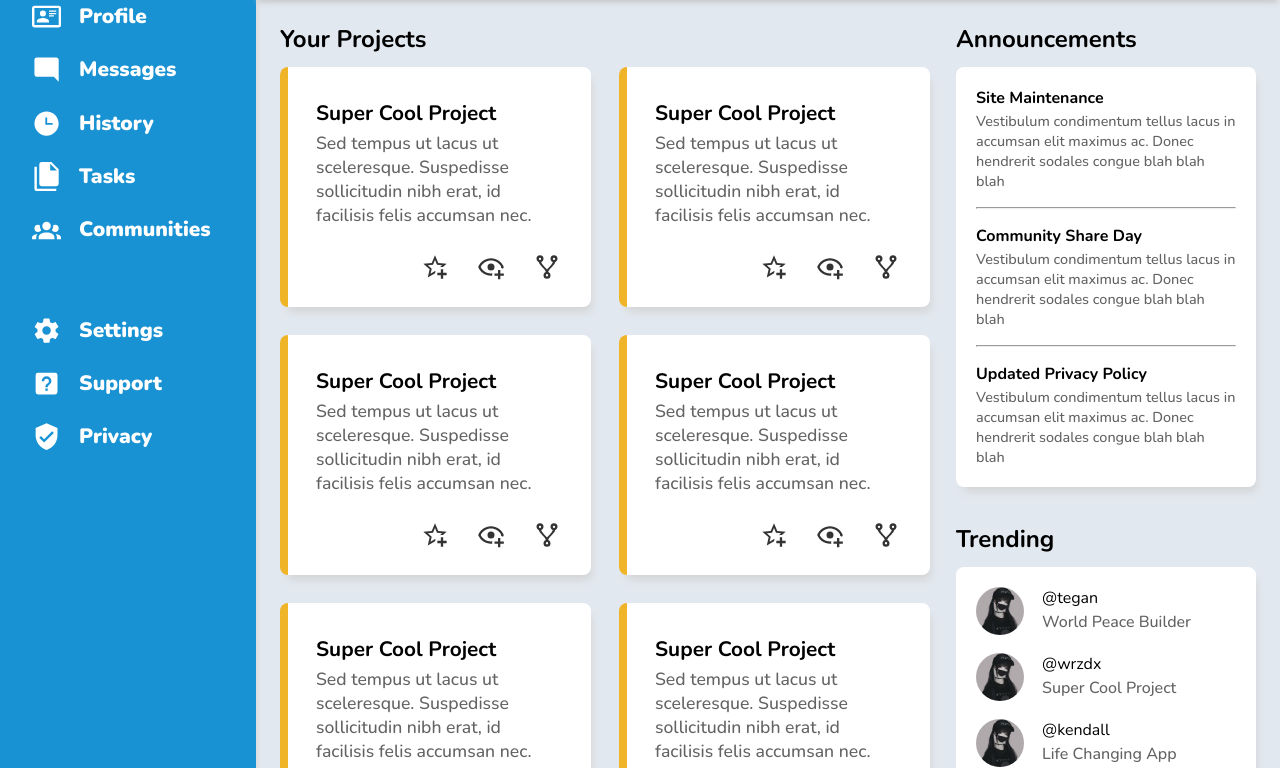
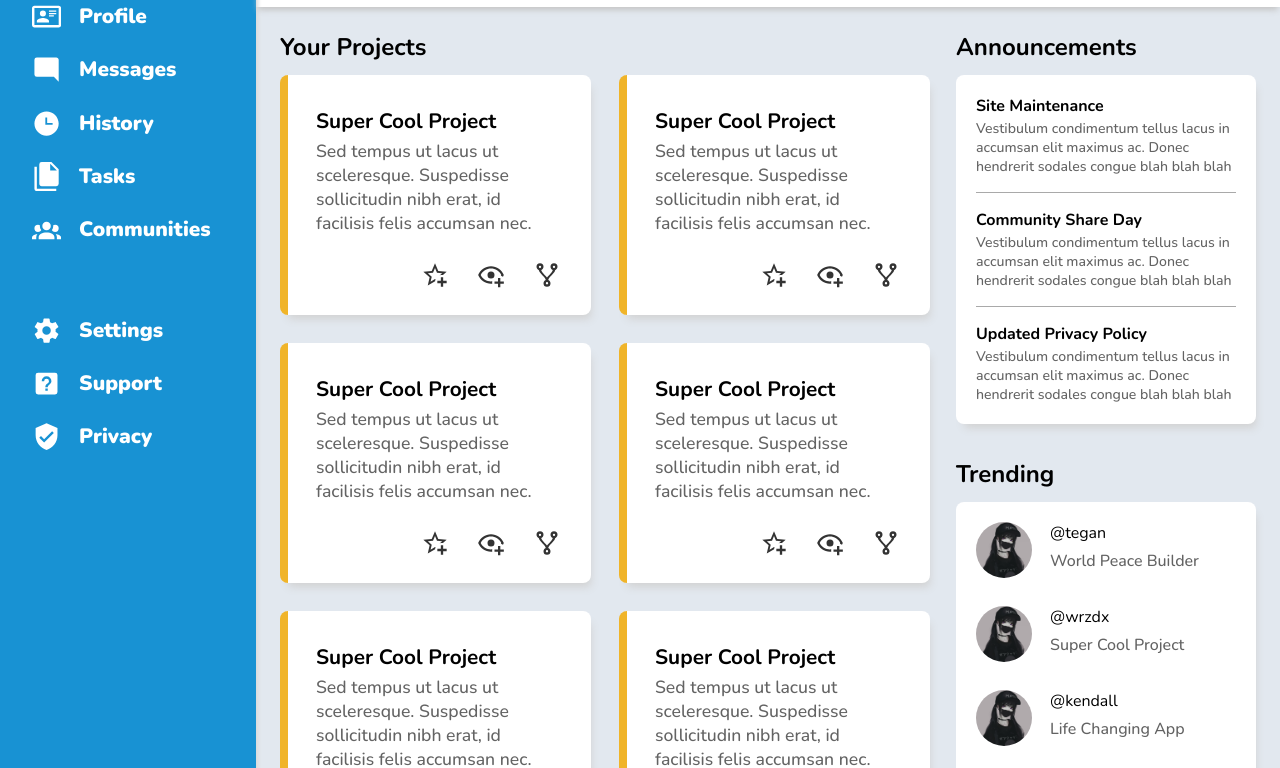
Before and after one commit to h-eugene/Admin-Dashboard, a plain HTML site: page index.html in a window 1280 px wide. Shown: the part 184-952 px from the top of the page. Drawn offline with Linux system fonts and the light colour scheme.

Commit message:
add some fixes

```diff
--- a/styles.css
+++ b/styles.css
@@ -159,7 +159,7 @@ header .user-stuff svg {
 
 .user-icon {
   aspect-ratio: 1;
-  height: 3rem;
+  height: 3.5rem;
   background-color: #e2e8ef;
   border-radius: 50%;
   background: no-repeat center/cover url(./assets/images/user-icon.jpg);
@@ -299,7 +299,7 @@ header .user-stuff svg {
 .activity {
   display: grid;
   align-content: start;
-  gap: 36px;
+  gap: 34px;
 }
 
 .news {
@@ -317,7 +317,7 @@ header .user-stuff svg {
 }
 
 .news p {
-  font-size: 0.9rem;
+  font-size: 0.88rem;
   font-weight: 500;
   color: #636363;
   margin-top: 2px;
@@ -325,6 +325,10 @@ header .user-stuff svg {
 
 .news hr {
   margin: 16px 0;
+  display: block;
+  height: 1px;
+  border: 0;
+  border-top: 1px solid #a9a9a9;
 }
 
 .profiles {
@@ -335,7 +339,7 @@ header .user-stuff svg {
   padding: 20px;
   box-shadow: 4px 8px 8px -4px rgb(210, 210, 210);
   display: grid;
-  gap: 18px;
+  gap: 28px;
 }
 
 .profiles > div {
```
